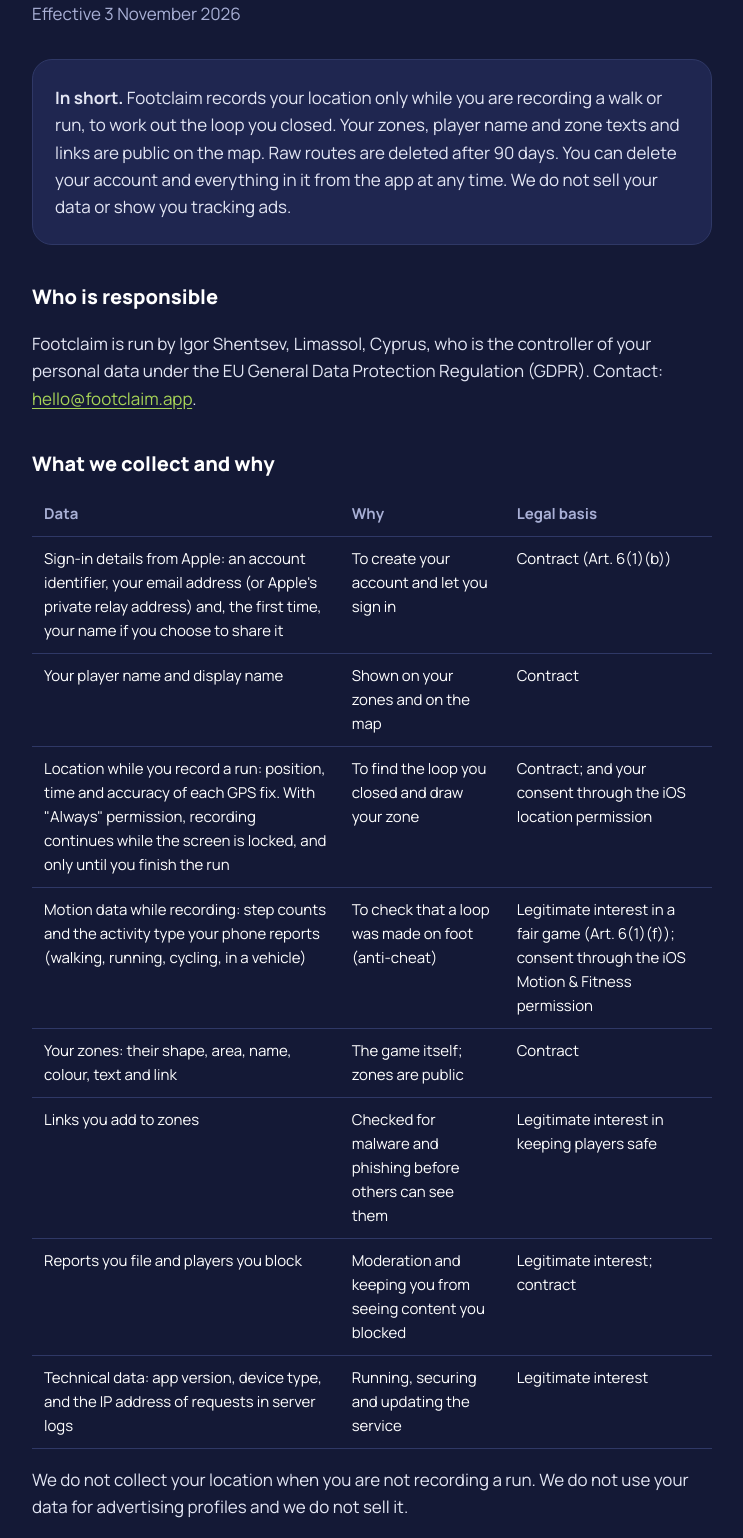
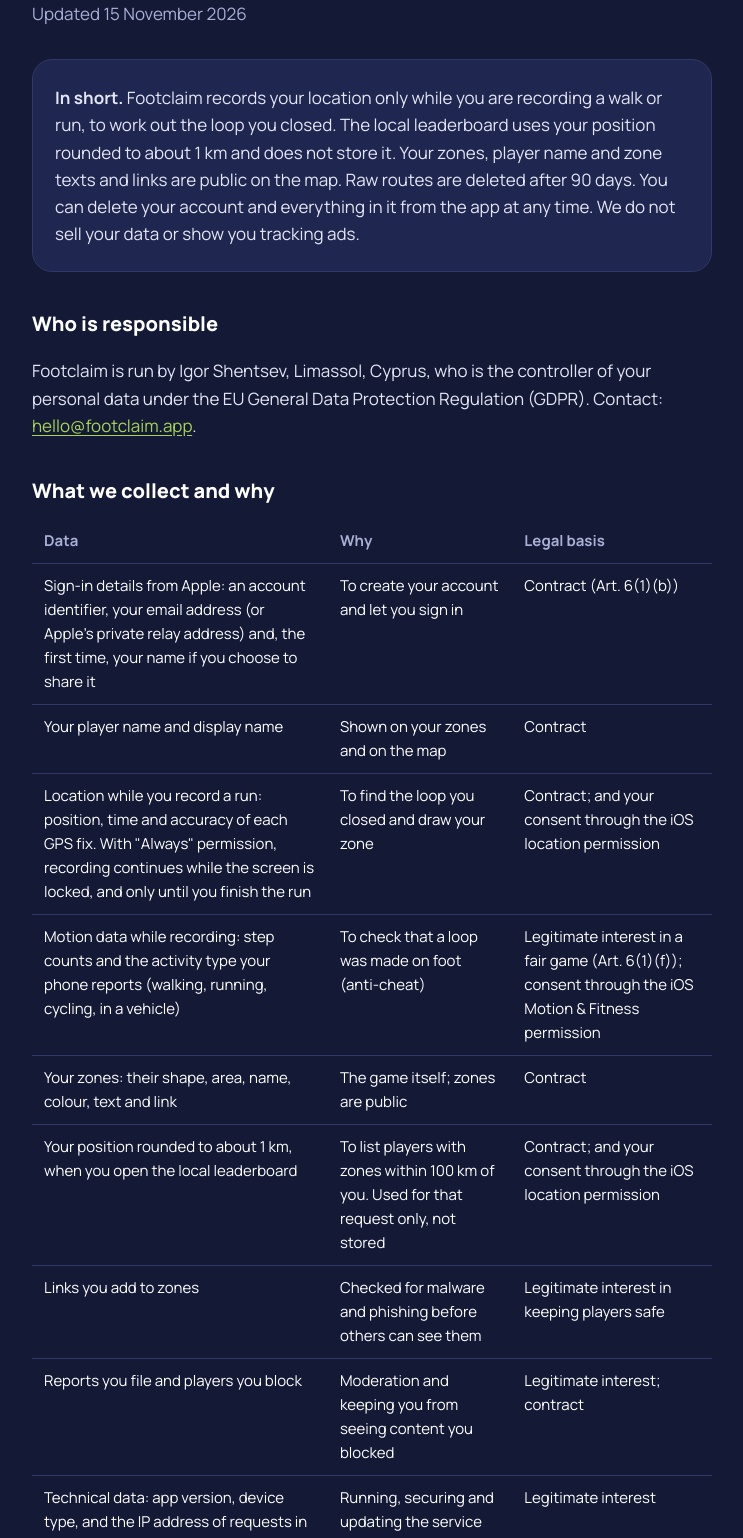
Before and after one commit to IgorShentsev/footclaim-site, a plain HTML site: page privacy.html in a window 1280 px wide. Shown: the part 174-1712 px from the top of the page, without its empty margins (268-1011 px from the left). Drawn offline with Linux system fonts and the light colour scheme.

Commit message:
Privacy policy: local leaderboard and leaderboard visibility
Co-Authored-By: Claude Opus 5.5 <noreply@anthropic.com>
Claude-Session: https://claude.ai/code/session_01E52L9rmgU8V5wSqew5Cq7J

```diff
--- a/privacy.html
+++ b/privacy.html
@@ -25,10 +25,10 @@
 <main class="wrap">
 <article class="legal">
   <h1>Privacy policy</h1>
-  <p class="updated">Effective 3 November 2026</p>
+  <p class="updated">Updated 15 November 2026</p>
 
   <div class="summary">
-    <p><strong>In short.</strong> Footclaim records your location only while you are recording a walk or run, to work out the loop you closed. Your zones, player name and zone texts and links are public on the map. Raw routes are deleted after 90 days. You can delete your account and everything in it from the app at any time. We do not sell your data or show you tracking ads.</p>
+    <p><strong>In short.</strong> Footclaim records your location only while you are recording a walk or run, to work out the loop you closed. The local leaderboard uses your position rounded to about 1 km and does not store it. Your zones, player name and zone texts and links are public on the map. Raw routes are deleted after 90 days. You can delete your account and everything in it from the app at any time. We do not sell your data or show you tracking ads.</p>
   </div>
 
   <h2>Who is responsible</h2>
@@ -43,17 +43,19 @@
       <tr><td>Location while you record a run: position, time and accuracy of each GPS fix. With "Always" permission, recording continues while the screen is locked, and only until you finish the run</td><td>To find the loop you closed and draw your zone</td><td>Contract; and your consent through the iOS location permission</td></tr>
       <tr><td>Motion data while recording: step counts and the activity type your phone reports (walking, running, cycling, in a vehicle)</td><td>To check that a loop was made on foot (anti-cheat)</td><td>Legitimate interest in a fair game (Art. 6(1)(f)); consent through the iOS Motion &amp; Fitness permission</td></tr>
       <tr><td>Your zones: their shape, area, name, colour, text and link</td><td>The game itself; zones are public</td><td>Contract</td></tr>
+      <tr><td>Your position rounded to about 1 km, when you open the local leaderboard</td><td>To list players with zones within 100 km of you. Used for that request only, not stored</td><td>Contract; and your consent through the iOS location permission</td></tr>
       <tr><td>Links you add to zones</td><td>Checked for malware and phishing before others can see them</td><td>Legitimate interest in keeping players safe</td></tr>
       <tr><td>Reports you file and players you block</td><td>Moderation and keeping you from seeing content you blocked</td><td>Legitimate interest; contract</td></tr>
       <tr><td>Technical data: app version, device type, and the IP address of requests in server logs</td><td>Running, securing and updating the service</td><td>Legitimate interest</td></tr>
     </tbody>
   </table>
-  <p>We do not collect your location when you are not recording a run. We do not use your data for advertising profiles and we do not sell it.</p>
+  <p>Apart from the rounded position the local leaderboard uses, we do not collect your location when you are not recording a run. We do not use your data for advertising profiles and we do not sell it.</p>
 
   <h2>What other players see</h2>
   <ul>
     <li>Your player name and display name.</li>
     <li>Your active zones on the map, with their name, text and checked link.</li>
+    <li>Your place on the leaderboards, with the total area you hold and how many zones.</li>
     <li>When your loop cuts someone's zone, they see that a piece was taken and by whom.</li>
   </ul>
   <p>Other players do not see your routes, your times or your exact path, only the zone shapes. Keep in mind that a zone shows where you walked; if you would rather not show a loop around your home, do not close one there.</p>
```
